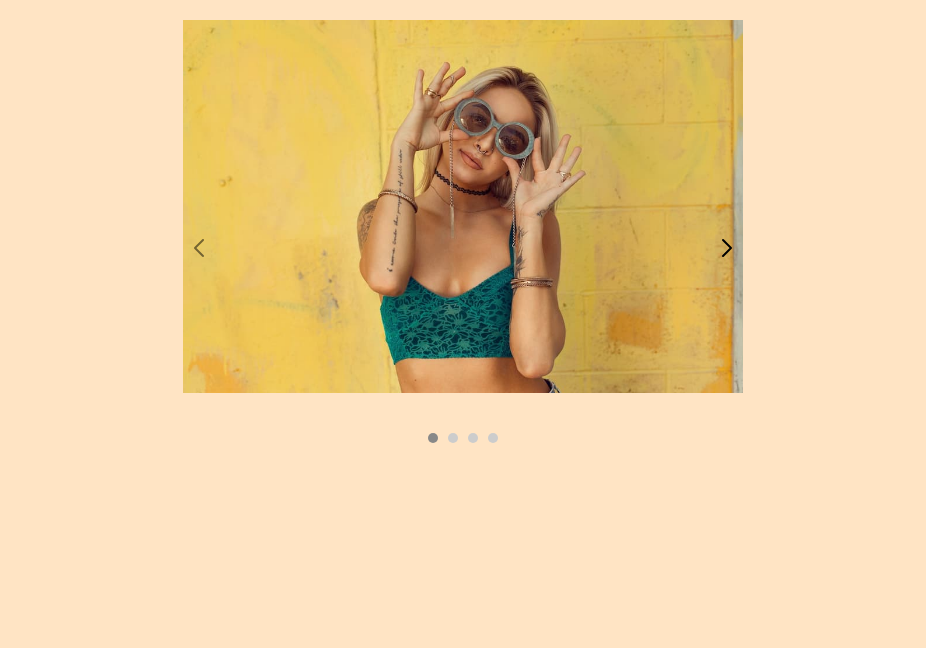
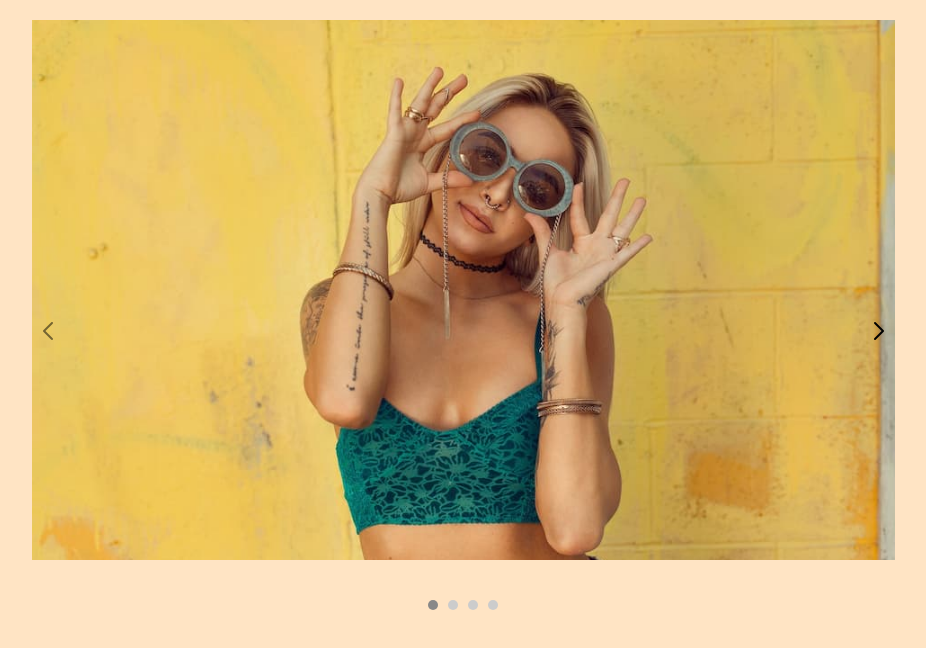
Before and after one commit to Yarklim/js_practice-swiper, a plain HTML site: page index.html in a window 1280 px wide. Shown: the whole page, without its empty margins (177-1103 px from the left). Drawn offline with Linux system fonts and the light colour scheme.

Commit message:
update slide

```diff
--- a/css/style.css
+++ b/css/style.css
@@ -13,11 +13,11 @@ img {
 	display: block;
 
 	width: 100%;
-	height: auto;
 }
 
 .swiper__container {
-	max-width: 600px;
+	max-width: 903px;
+	height: 540px;
 
 	margin: 0 auto;
 	padding: 20px;
@@ -35,4 +35,6 @@ img {
 
 .swiper__slide-img {
 	pointer-events: none;
+
+	object-fit: cover;
 }
```
